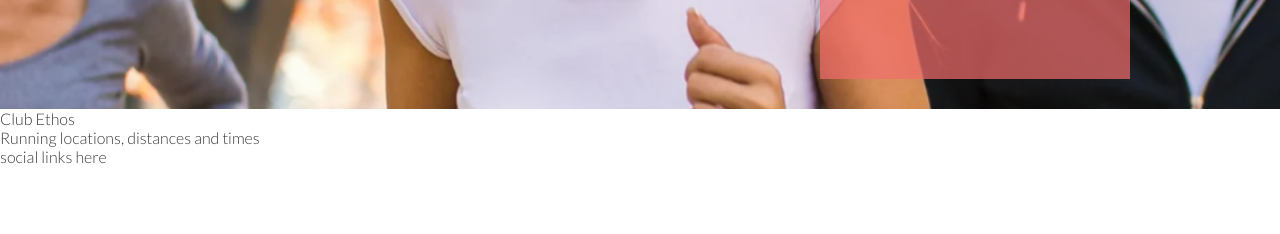
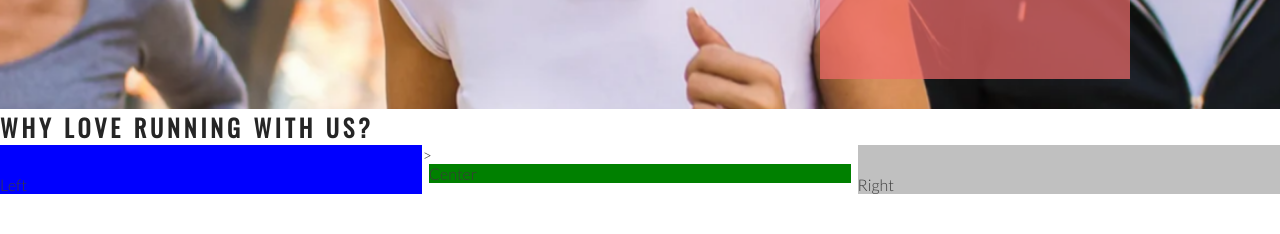
Before and after one commit to ikrauddin/love-running, a plain HTML site: page index.html in a window 1280 px wide. Shown: the part 566-800 px from the top of the page. Drawn offline with nearby package versions, Linux system fonts and the light colour scheme.

Commit message:
Add club ethos main structure

```diff
--- a/assets/css/style.css
+++ b/assets/css/style.css
@@ -24,6 +24,7 @@ h1, h2 {
 #logo {
     float: left;
     font-size: 280%;
+    margin-left: 30px;
 }
 
 /* navigation links */
@@ -110,3 +111,29 @@ h1, h2 {
 
     position: absolute;
 }
+
+/* club ethos */
+
+#club-ethos {
+    height: 600px;
+}
+
+#left-about {
+    padding-top: 30px;
+    width: 33%;
+    float: left;
+    background-color: blue;
+}
+
+#right-about {
+    padding-top: 30px;
+    width: 33%;
+    float: right;
+    background-color: silver;
+}
+
+#center-about {
+    width: 33%;
+    margin: 0 auto;
+    background-color: green;
+}
--- a/index.html
+++ b/index.html
@@ -37,8 +37,11 @@
             <h3>Dublin Docklands & Phoenix Park</h3>
         </div>
     </section>
-    <section>
-        Club Ethos
+    <section id="club-ethos">
+        <h1>Why Love Running With Us?</h1>>
+        <div id="left-about">Left</div>
+        <div id="right-about">Right</div>
+        <div id="center-about">Center</div>
     </section>
     <section>
         Running locations, distances and times
```
